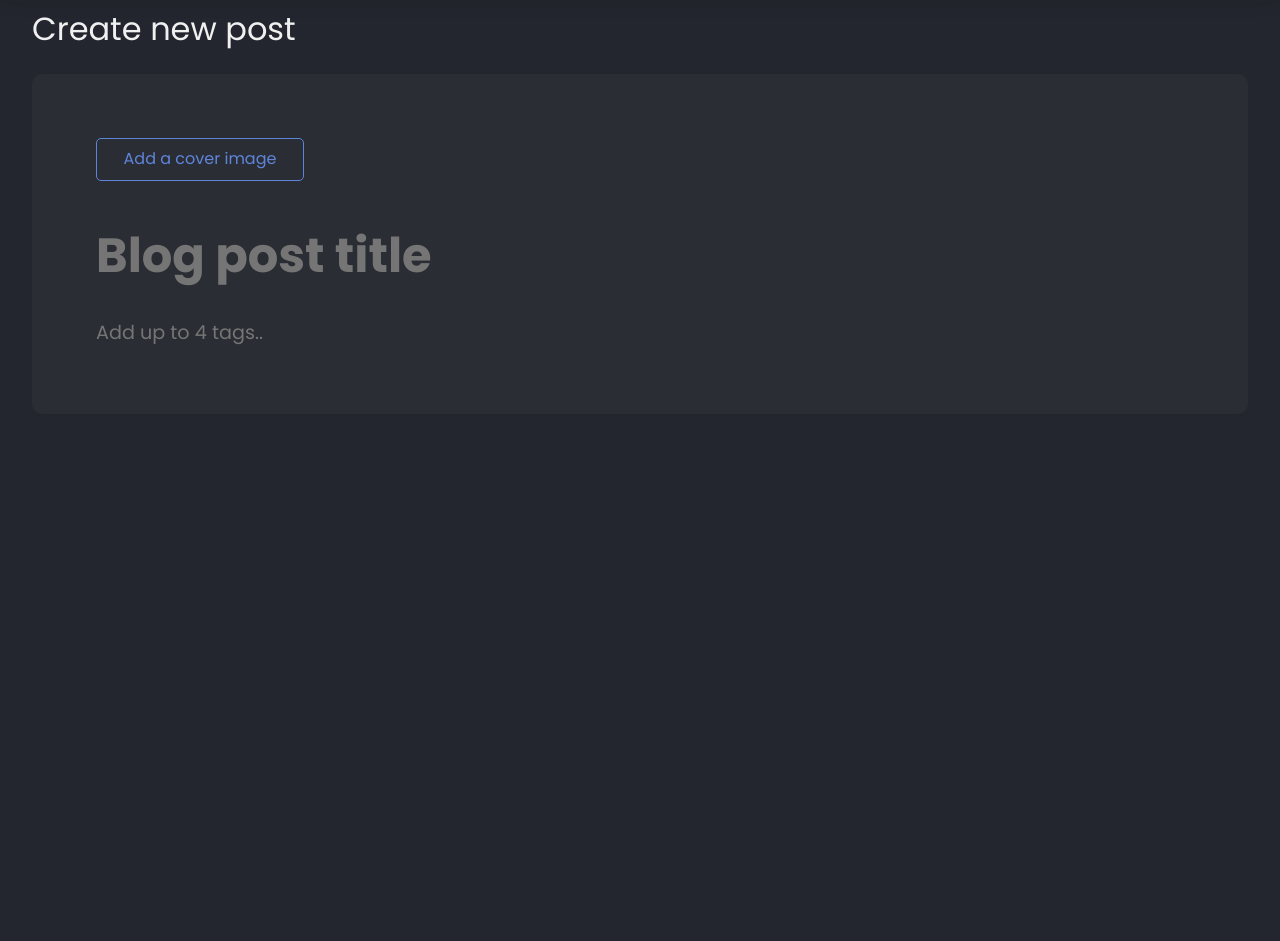
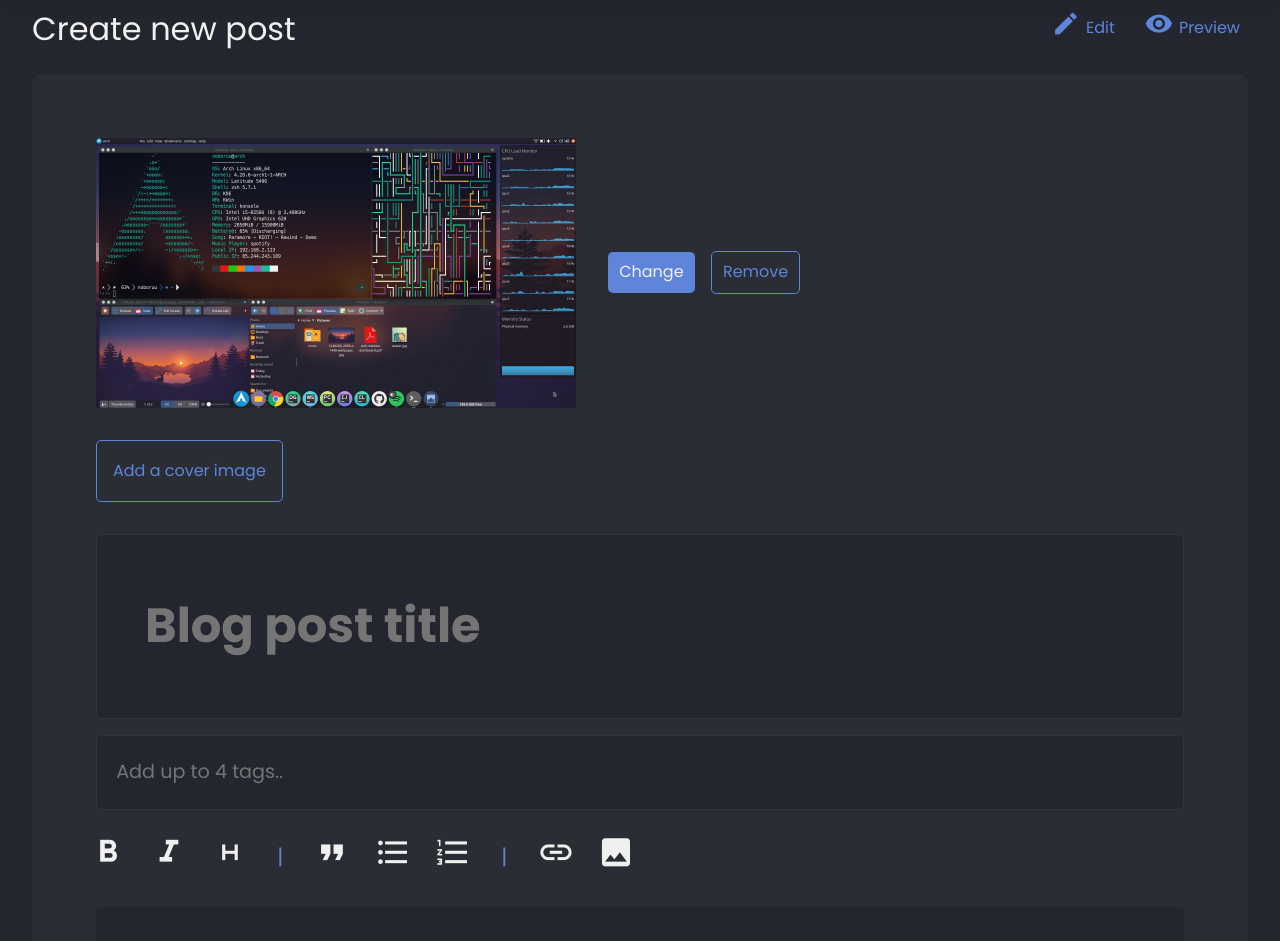
Before and after one commit to wardvisual/blogger-yarn, an Angular app in the folder client/: page /new in a window 1280 px wide. Shown: the part 80-1021 px from the top of the page. Before the commit the page ends 800 px from the top, so only its background shows below. Built offline with nearby package versions, Linux system fonts and the light colour scheme.

Commit message:
chore: continue creating component elemetns

```diff
--- a/client/src/app/views/blog/create/create.component.html
+++ b/client/src/app/views/blog/create/create.component.html
@@ -1,14 +1,59 @@
 <section>
     <div class="wrapper">
         <div class="content">
-            <h2>Create new post</h2>
+            <div>
+                <h2>Create new post</h2>
+                <div>
+                    <p class="link">
+                        <app-icon [icon]="'edit'" title="Edit"></app-icon>
+                        Edit
+                    </p>
+                    <p class="link">
+                        <app-icon [icon]="'remove_red_eye'" title="Preview"></app-icon>
+                        Preview
+                    </p>
+                </div>
+            </div>
             <form>
                 <div class="header">
-                  <button class="outlined">Add a cover image</button>
-                  <div class="input">
-                    <input type="text" placeholder="Blog post title" />
-                    <input type="text" placeholder="Add up to 4 tags.." />
-                  </div>
+                    <div class="image-container">
+                        <img src="assets/images/banner-2.jpg" alt="banner" />
+                        <div>
+                            <button>Change</button>
+                            <button class="outlined">Remove</button>
+                        </div>
+                    </div>
+                    <label for="upload-cover" class="outlined">Add a cover image</label>
+                    <input type="file" id="upload-cover" name="coverImage" [ob] />
+
+                    <div class="input">
+                        <input type="text" placeholder="Blog post title" />
+                        <input type="text" placeholder="Add up to 4 tags.." />
+                        <!-- <div class="select">
+                            <input type="text" placeholder="Add up to 4 tags.." />
+                            <select>
+                                <option disabled selected></option>
+                                <option>#WebDev</option>
+                                <option>#WebDev</option>
+                                <option>#WebDev</option>
+                            </select>
+                        </div> -->
+                    </div>
+                    <div class="editor-toolbar">
+                        <app-icon [icon]="'format_bold'" title="Bold"></app-icon>
+                        <app-icon [icon]="'format_italic'" title="Italic"></app-icon>
+                        <app-icon [icon]="'h_mobiledata'" title="Heading"></app-icon>
+                        <i class="separator">|</i>
+                        <app-icon [icon]="'format_quote'" title="Qoute"></app-icon>
+                        <app-icon [icon]="'format_list_bulleted'" title="Generic List"></app-icon>
+                        <app-icon [icon]="'format_list_numbered'" title="Numbered List"></app-icon>
+                        <i class="separator">|</i>
+                        <app-icon [icon]="'insert_link'" title ="Create Link"></app-icon>
+                        <app-icon [icon]="'image'" title="Insert Image"></app-icon>
+                    </div>
+                    <div class="input">
+                        <textarea placeholder="Content here.."></textarea>
+                    </div>
                 </div>
             </form>
         </div>
--- a/client/src/app/views/blog/create/create.component.scss
+++ b/client/src/app/views/blog/create/create.component.scss
@@ -2,6 +2,17 @@
 
 section {
   .content {
+      >div {
+        display: flex;
+        justify-content: space-between;
+        align-items: center;
+
+        >div {
+          display: flex;
+          align-items: center;
+          gap: 1em;
+        }
+      }
     form {
       display: grid;
       grid-gap: 1em;
@@ -14,30 +25,82 @@ section {
        display: grid;
        grid-gap: 2em;
 
-      button.outlined {
-        max-width: 13em;
+
+       label.outlined {
+        max-width: max-content;
+
+       }
+        input[type="file"] {
+          display: none;
+        }
+
+       .image-container {
+          display: flex;
+          align-items: center;
+          gap: 2em;
+
+        img {
+          max-width: 30em;
+        }
+
+        > div {
+          display: flex;
+          align-items: center;
+          gap: 1em;
+        }
+       }
+       .editor-toolbar {
+          display: flex;
+          align-items: center;
+          flex-wrap: wrap;
+          grid-gap: 2.3em;
+          >* {
+            color: var(--color-blue-1);
+            transform: scale(1.3);
+          }
+        }
+
+        button.outlined {
+          max-width: 13em;
+        }
+
+      .controls {
+        display: flex;
+        gap: 2em;
       }
 
       .input {
         display: grid;
 
-        input{
-          background: none;
-          border: none;
-          padding: unset;
+        input, textarea{
+          background: var(--color-dark-2);
+          padding: 1em;
           &:focus {
             outline: none;
           }
         }
 
-        input:first-child {
+        > textarea {
+          min-height: 20em;
+          max-width: 1360px;
+        }
+
+        > input:first-child {
           font-size: 3rem;
           font-weight: bold;
+        }
 
+        > textarea {
+          font-size: 1.5rem;
         }
-        input:last-child {
+
+        > input:last-child {
           font-size: 1.2rem;
         }
+       }
+
+       .select {
+
        }
      }
 
--- a/client/src/app/views/blog/create/create.component.ts
+++ b/client/src/app/views/blog/create/create.component.ts
@@ -23,5 +23,6 @@ export class Create implements OnInit {
   public submitForm(): void {
     console.log({ value: this.createForm.value });
   }
+
   ngOnInit(): void {}
 }
```
